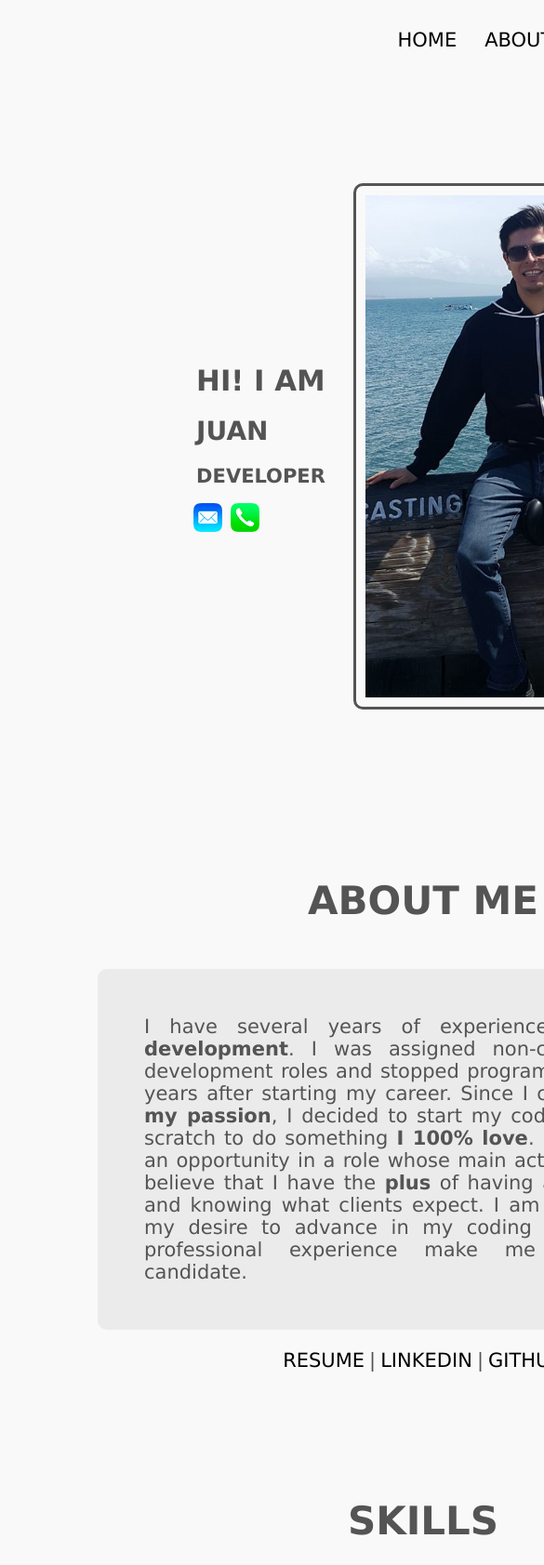
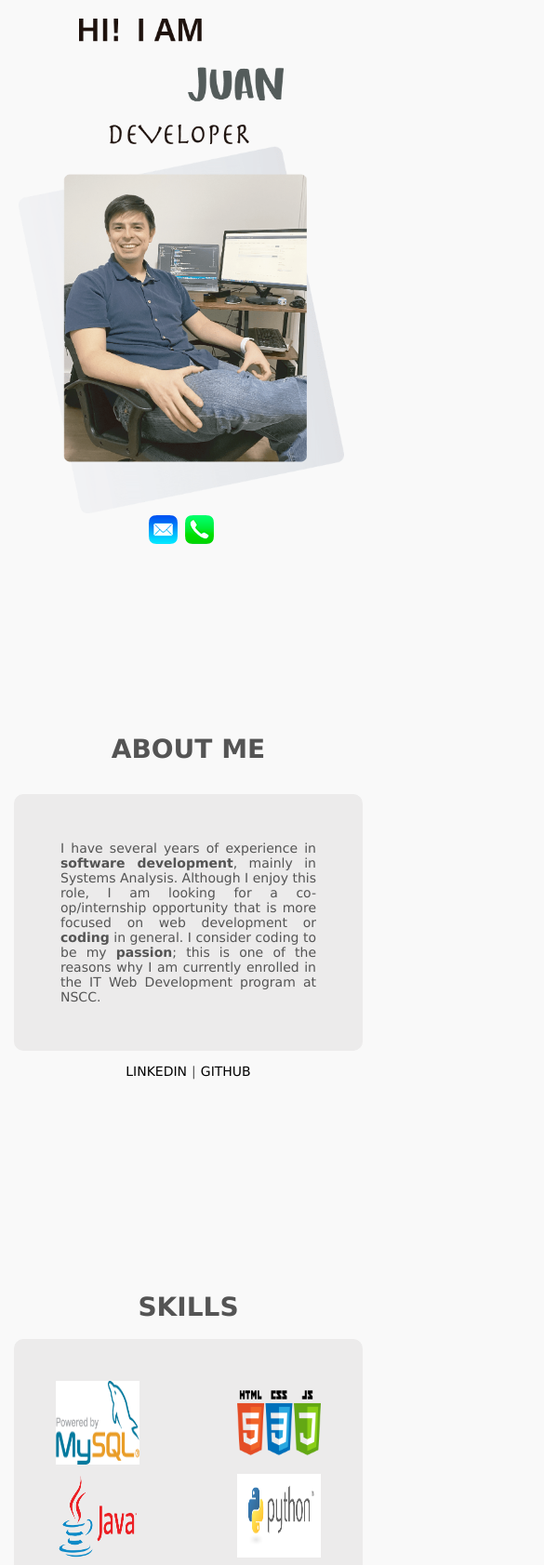
Before and after one commit to juan007/portfolioCode, a website built with webpack: page html/index.html in a window 390 px wide. Shown: the top 1683 px of the page at 93% size, 585 px wide, since content can reach past the window. Built offline with nearby package versions, Linux system fonts and the light colour scheme; files whose address does not match are found by name.

Commit message:
phone mobile

```diff
--- a/html/index.html
+++ b/html/index.html
@@ -5,45 +5,51 @@
         <meta http-equiv="Content-Type" content="text/html; charset=utf-8" />
         <meta name="viewport" content="width=device-width, initial-scale=1" />
         <title>JUAN ROLDAN</title>
+        <link rel="shortcut icon" type="image/jpg" href="images/profilepic.png"/>
 		<link rel="stylesheet" type="text/css" href="./bundle.css" />
     </head>
     <body >
         <div class="page" id="home">
             <div class="navigation">
-                <div class=navigation__social>
-
-                </div>
                 <div class="navigation__item"><a href="#home">HOME</a></div>
                 <div class="navigation__item"><a href="#about">ABOUT</a></div>
                 <div class="navigation__item"><a href="#skills">SKILLS</a></div>
                 <div class="navigation__item"><a href="#work">WORK</a></div>
-
             </div>
             <div class="home" >
-                <div>
-                    <div class="home__item home__item--header">HI! I AM</div>
+                <div class = "home__salute-profile-pic">
+                    <!-- <div class="home__item home__item--header">HI! I AM</div>
                     <div class="home__item home__item--name">JUAN</div>
-                    <div class="home__item home__item--title">DEVELOPER</div>
-                    <div class="home__item home__item--contact">
-                        <a href="mailto:juanfranrol@icloud.com"><img alt="Mail" src="images/mail-icon.png"></a>
-                        <a href="callto:90298636947"><img alt="Phone" src="images/phone-icon.png"></a>
+                    <div class="home__item home__item--title">DEVELOPER</div> -->
+                    <div class="home__salute-profile-pic__left">
+                        <img class="home__salute-profile-pic__left__salute" src="images/iamjuan.png">
+                    </div>
+                    <div class="home__salute-profile-pic__right">
+                        <img class="home__salute-profile-pic__right__profile-pic" src="images/profilepic.png">
                     </div>
                 </div>
-                <div>
-                    <img class="home__item home__item--image" src="images/profilepic.jpeg">
+                <div class = "home__contact-sign">
+                    <div class="home__contact-sign__contact">
+                            <a href="mailto:juanfranrol@icloud.com"><img alt="Mail" src="images/mail-icon.png"></a>
+                            <a href="callto:90298636947"><img alt="Phone" src="images/phone-icon.png"></a>
+                    </div>
+                    <div class="home__contact-sign__sign">
+                        <img class="home__contact-sign__sign__image" src="images/signature.png">
+                    </div>
                 </div>
+
             </div>
             <div class="aboutme" id="about">
                 <h1 class="aboutme__header">ABOUT ME</h1>
                 <p class="aboutme__paragraph">
-                    I have several years of experience in <strong>software development</strong>. I was assigned non-coding software development roles and stopped programming
-                    not many years after starting my career. Since I consider <strong>coding my passion</strong>, I decided to start my coding career from scratch
-                    to do something <strong>I 100% love</strong>. I am looking for an opportunity in a role whose main activity is coding.
-                    I believe that I have the <strong>plus</strong> of having a business view and knowing what clients expect.
-                    I am <strong>confident</strong> that my desire to advance in my coding career and my professional experience make me an excellent candidate.
+                    I have several years of experience in <strong>software development</strong>, mainly in Systems Analysis.
+                    Although I enjoy this role, I am looking for a co-op/internship opportunity that is more focused on web
+                    development or <strong>coding</strong> in general.
+                    I consider coding to be my <strong>passion</strong>; this is one of the reasons why I am currently enrolled in the
+                    IT Web Development program at NSCC.
                 </p>
                 <div class="aboutme__download">
-					<a href="files/resume.pdf" target="_blank">RESUME</a>|<a href="https://www.linkedin.com/in/juanroldan2021/" target="_blank">LINKEDIN</a>|<a href="https://github.com/juan007" target="_blank">GITHUB</a>
+					<a href="https://www.linkedin.com/in/juanroldan2021/" target="_blank">LINKEDIN</a>|<a href="https://github.com/juan007" target="_blank">GITHUB</a>
 				</div>
             </div>
             <div class="skills" id="skills">
@@ -78,9 +84,9 @@
                         <div class="divide">
                             <img src="images/work2.jpg" class="slide-images">
                             <div class="slide-text">
-                                <strong>Portfolio</strong><br><br> This website.  Developed with <strong>HTML, CSS, Javascript, SASS</strong> and <strong>Webpack</strong>.
+                                <strong>Portfolio</strong><br><br> This website.  Developed with <strong>HTML, CSS-SASS, and Javascript</strong>.
                                 <div class="github">
-                                    <a href="https://github.com/juan007/portfolio" target="_blank"><img alt="GitHub" src="images/github-icon.png"></a>
+                                    <a href="https://github.com/juan007/portfolioCode" target="_blank"><img alt="GitHub" src="images/github-icon.png"></a>
                                 </div>
                             </div>
                         </div>
--- a/sass/styles.scss
+++ b/sass/styles.scss
@@ -56,6 +56,7 @@ body {
     &__item {
         padding: 15px;
         padding-bottom: 30px;
+        font-weight: bold;
 
     }
     &__item:hover {
@@ -68,40 +69,52 @@ body {
         color: black;
         text-decoration: none;
     }
-    &__social {
-        flex-grow: 1;
-    }
 }
 
 //HOME
 .home {
     @include flex-display();
-    flex-direction: row;
-    flex-wrap: wrap;
-    justify-content: center;
-    align-items: center;
+    flex-direction: column;
+    flex-wrap: nowrap;
 
-    &__item {
-        padding: 10px;
-        font-weight: bold;
-        &--header {
-            font-size: 2.2em;
+    &__salute-profile-pic {
+        @include flex-display();
+        flex-direction: row;
+        flex-wrap: wrap;
+        justify-content: center;
+        align-items: center;
+        grid-gap: 100px;
+
+        &__left {
+            &__salute {
+            width: 300px;
+            height: 184px;
+
+            }
         }
-        &--name {
-            font-size: 2em;
+        &__right {
+            &__profile-pic {
+                width: 484px;
+                height: 550px;
+            }
         }
-        &--title {
-            font-size: 1.5em;
-            padding-right: 30px ;
+    }
+    &__contact-sign {
+        @include flex-display();
+        flex-direction: row;
+        flex-wrap: wrap;
+        align-items: center;
+        justify-content: center;
+
+        &__contact {
+            flex-grow: 0.5;
         }
-        &--image {
-            height: 70%;
-            width: 329px;
-            border-style: solid;
-            border-radius: 10px;
-        }
-        &--contact {
-            padding: 5px;
+
+        &__sign {
+            &__image {
+                width: 180px;
+                height: 87px;
+            }
         }
     }
 }
@@ -296,18 +309,6 @@ img {vertical-align: middle;}
   to {opacity: 1}
 }
 
-/* On smaller screens, decrease text size */
-@media only screen and (max-width: 300px) {
-  .prev, .next,.text {font-size: 11px}
-  .page {
-    width: 70%;
-    margin-left: 0;
-
-
-  }
-
-}
-
 .divide{
     display:grid;
     grid-gap: 0px;
@@ -321,6 +322,122 @@ img {vertical-align: middle;}
     padding-left: 50px;
 }
 
+
+/* On smaller screens */
+@media only screen and (max-width: 450px) {
+    .prev, .next,.text {font-size: 11px}
+    .page {
+        width: 70%;
+        margin-left: 0;
+        margin-right: 0;
+        display: grid;
+        grid-template-columns: auto;
+        grid-template-rows: 630px 630px 630px 630px 350px;
+        grid-gap: 0px;
+    }
+
+    //NAV
+    .navigation {
+       display: none;
+    }
+
+    //HOME
+    .home {
+        max-width: 400px;
+
+        &__salute-profile-pic {
+
+            grid-gap: 0px;
+
+            &__left {
+                &__salute {
+                width: 220px;
+                height: 135px;
+
+                }
+            }
+            &__right {
+                &__profile-pic {
+                    width: 350px;
+                    height: 397px;
+                }
+            }
+        }
+
+        &__contact-sign {
+
+            flex-direction: column;
+            flex-wrap: nowrap;
+
+            &__sign {
+                display: none;
+            }
+        }
+    }
+
+    //ABOUTME
+    .aboutme {
+        font-size: 1em;
+        max-width: 400px;
+        padding-left: 15px;
+        &__header {
+            text-align: center;
+        }
+    }
+
+    //SKILLS
+    .skills {
+        font-size: 1em;
+        max-width: 400px;
+        padding-left: 15px;
+
+        &__images {
+            height: 100px;
+            width: 100px;
+            padding: 5px;
+        }
+
+    }
+
+
+    /* Slideshow container */
+.work__slideshow-container {
+    max-width: 400px;
+    position: relative;
+    margin: auto;
+
+  }
+    //WORK
+    .work {
+        flex-wrap: nowrap;
+        padding-left: 15px;
+        font-size: 1em;
+        max-width: 400px;
+    }
+
+    .divide{
+        display:grid;
+        grid-gap: 0px;
+        grid-template-rows: 350px 250px;
+        grid-template-columns: 375px;
+    }
+
+    .slide-images {
+        width: 300px;
+        height: 280px;
+        padding-bottom: 10px;
+        padding-left: 70px;
+    }
+
+    .prev {
+        padding-left: 15px;
+    }
+
+    .next {
+        padding-right: 15px;
+    }
+}
+
 .github {
     text-align: center;
     padding-top: 5px ;
```
Also changed, not shown: lib/images/-profilepic.png (added), lib/images/background.png, lib/images/background2.png (deleted), lib/images/cotopaxi.jpg (deleted), lib/images/iamjuan.png (added), lib/images/profilepic.jpeg (deleted), lib/images/profilepic.png (added), lib/images/signature.png (added), 1 other file.
